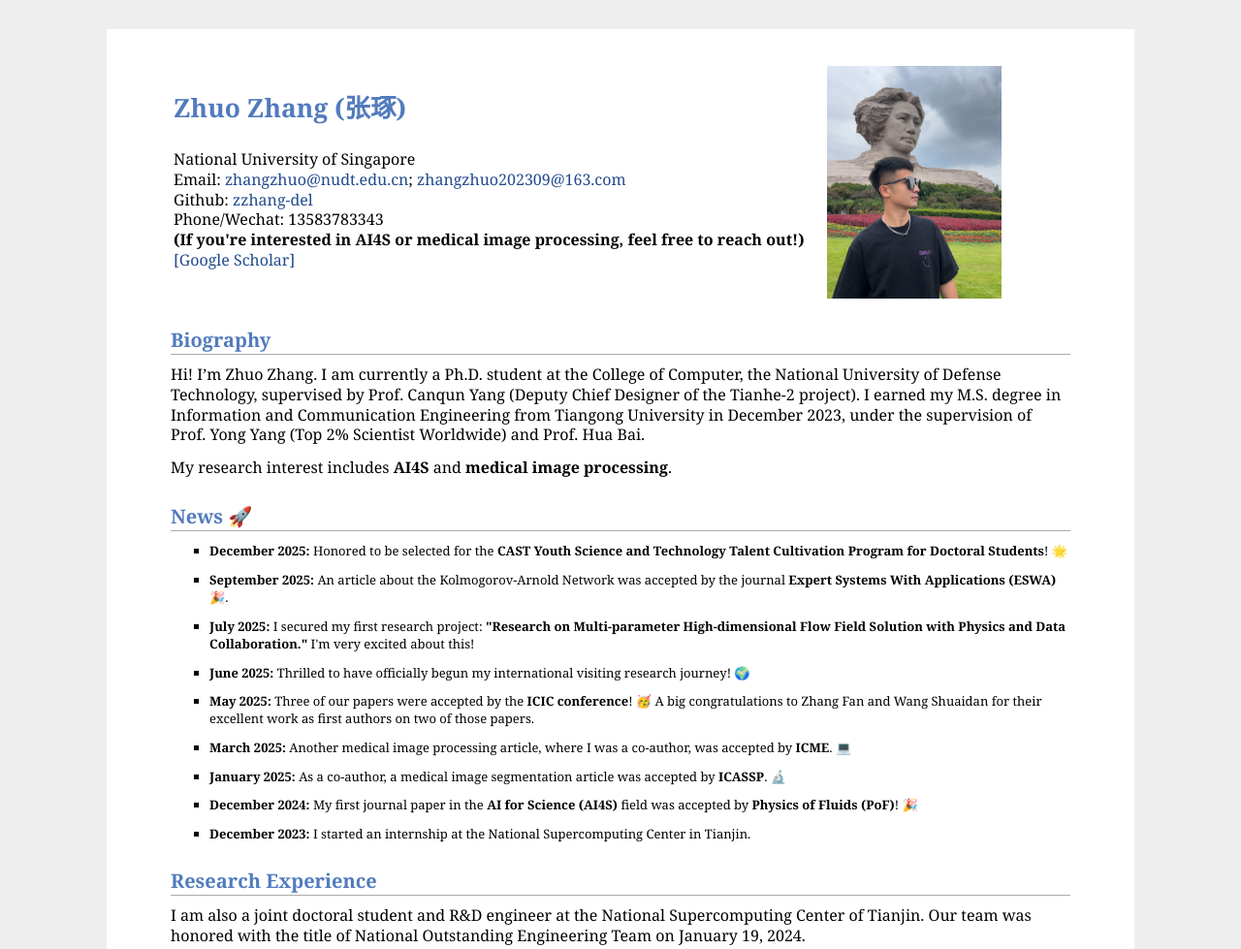
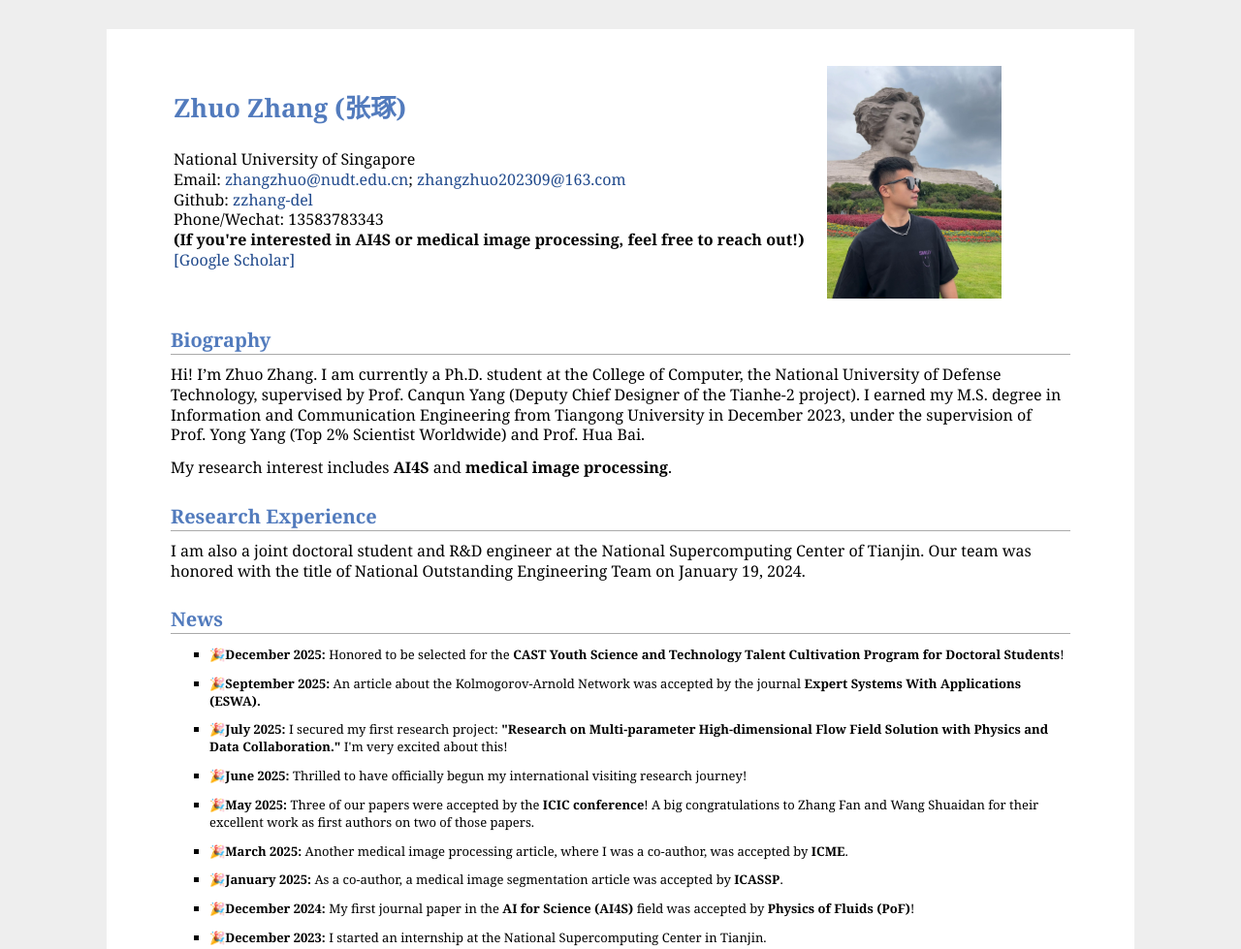
Before and after one commit to zzhang-del/zzhang-del.github.io, a plain HTML site: page index.html in a window 1280 px wide. Shown: the top 979 px of the page at 97% size. Drawn offline with Linux system fonts and the light colour scheme.

Commit message:
Update index.html

```diff
--- a/index.html
+++ b/index.html
@@ -31,21 +31,21 @@
 <p>Hi! I’m Zhuo Zhang. I am currently a Ph.D. student at the College of Computer, the National University of Defense Technology, supervised by Prof. Canqun Yang (Deputy Chief Designer of the Tianhe-2 project). I earned my M.S. degree in Information and Communication Engineering from Tiangong University in December 2023, under the supervision of Prof. Yong Yang (Top 2% Scientist Worldwide) and Prof. Hua Bai.</p>
 <p>My research interest includes <strong>AI4S</strong> and <strong>medical image processing</strong>.</p>
 
-<h2>News 🚀</h2>
-<ul style="font-size: 13px;">
-    <li><strong>December 2025:</strong> Honored to be selected for the <strong>CAST Youth Science and Technology Talent Cultivation Program for Doctoral Students</strong>! 🌟</li>
-    <li><strong>September 2025:</strong> An article about the Kolmogorov-Arnold Network was accepted by the journal <strong>Expert Systems With Applications (ESWA)</strong> 🎉.</li>
-    <li><strong>July 2025:</strong> I secured my first research project: <strong>"Research on Multi-parameter High-dimensional Flow Field Solution with Physics and Data Collaboration."</strong> I'm very excited about this!</li>
-    <li><strong>June 2025:</strong> Thrilled to have officially begun my international visiting research journey! 🌍</li>
-    <li><strong>May 2025:</strong> Three of our papers were accepted by the <strong>ICIC conference</strong>! 🥳 A big congratulations to Zhang Fan and Wang Shuaidan for their excellent work as first authors on two of those papers.</li>
-    <li><strong>March 2025:</strong> Another medical image processing article, where I was a co-author, was accepted by <strong>ICME</strong>. 💻</li>
-    <li><strong>January 2025:</strong> As a co-author, a medical image segmentation article was accepted by <strong>ICASSP</strong>. 🔬</li>
-    <li><strong>December 2024:</strong> My first journal paper in the <strong>AI for Science (AI4S)</strong> field was accepted by <strong>Physics of Fluids (PoF)</strong>! 🎉</li>
-    <li><strong>December 2023:</strong> I started an internship at the National Supercomputing Center in Tianjin.</li>
-</ul>
-
 <h2>Research Experience</h2>
 <p>I am also a joint doctoral student and R&D engineer at the National Supercomputing Center of Tianjin. Our team was honored with the title of National Outstanding Engineering Team on January 19, 2024. </p>
+
+<h2>News</h2>
+<ul style="font-size: 13px;">
+    <li><strong>🎉December 2025:</strong> Honored to be selected for the <strong>CAST Youth Science and Technology Talent Cultivation Program for Doctoral Students</strong>!</li>
+    <li><strong>🎉September 2025:</strong> An article about the Kolmogorov-Arnold Network was accepted by the journal <strong>Expert Systems With Applications (ESWA).</strong></li>
+    <li><strong>🎉July 2025:</strong> I secured my first research project: <strong>"Research on Multi-parameter High-dimensional Flow Field Solution with Physics and Data Collaboration."</strong> I'm very excited about this!</li>
+    <li><strong>🎉June 2025:</strong> Thrilled to have officially begun my international visiting research journey!</li>
+    <li><strong>🎉May 2025:</strong> Three of our papers were accepted by the <strong>ICIC conference</strong>! A big congratulations to Zhang Fan and Wang Shuaidan for their excellent work as first authors on two of those papers.</li>
+    <li><strong>🎉March 2025:</strong> Another medical image processing article, where I was a co-author, was accepted by <strong>ICME</strong>.</li>
+    <li><strong>🎉January 2025:</strong> As a co-author, a medical image segmentation article was accepted by <strong>ICASSP</strong>.</li>
+    <li><strong>🎉December 2024:</strong> My first journal paper in the <strong>AI for Science (AI4S)</strong> field was accepted by <strong>Physics of Fluids (PoF)</strong>! </li>
+    <li><strong>🎉December 2023:</strong> I started an internship at the National Supercomputing Center in Tianjin.</li>
+</ul>
 
 <h2>Research Projects</h2>
 <ul style="font-size: 13px;>
```
